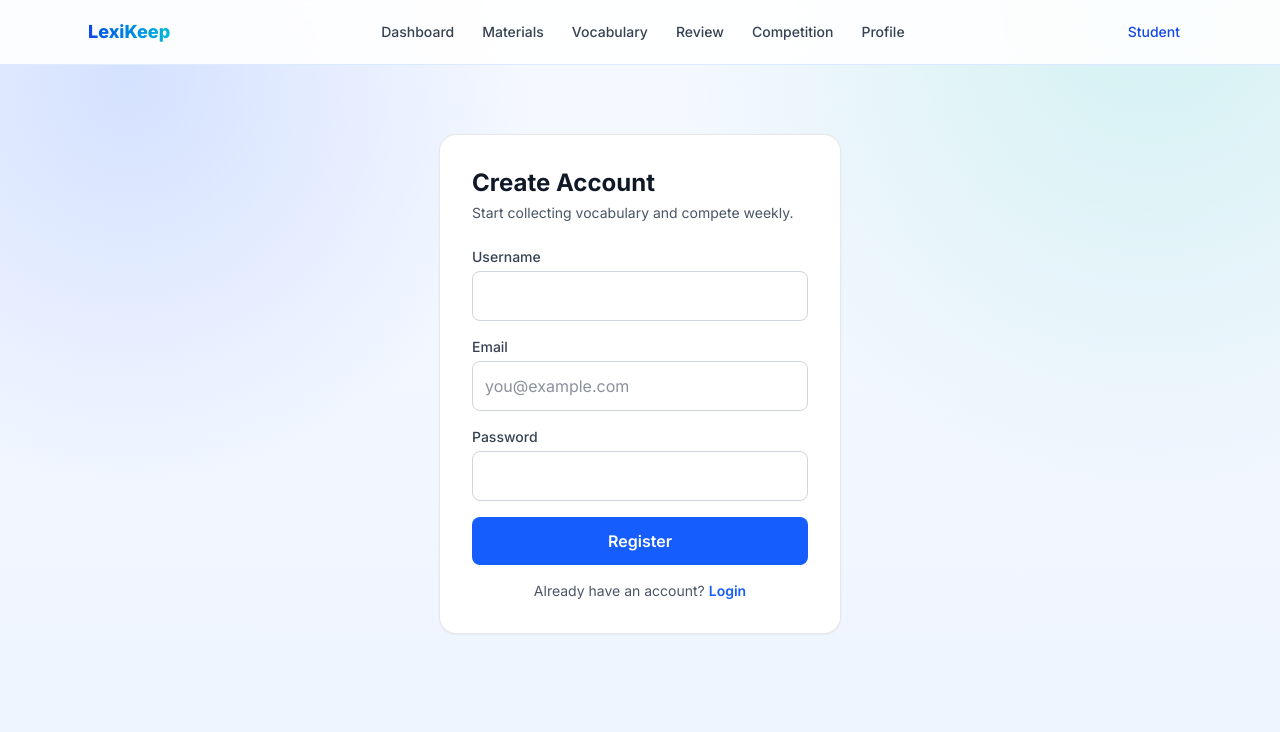
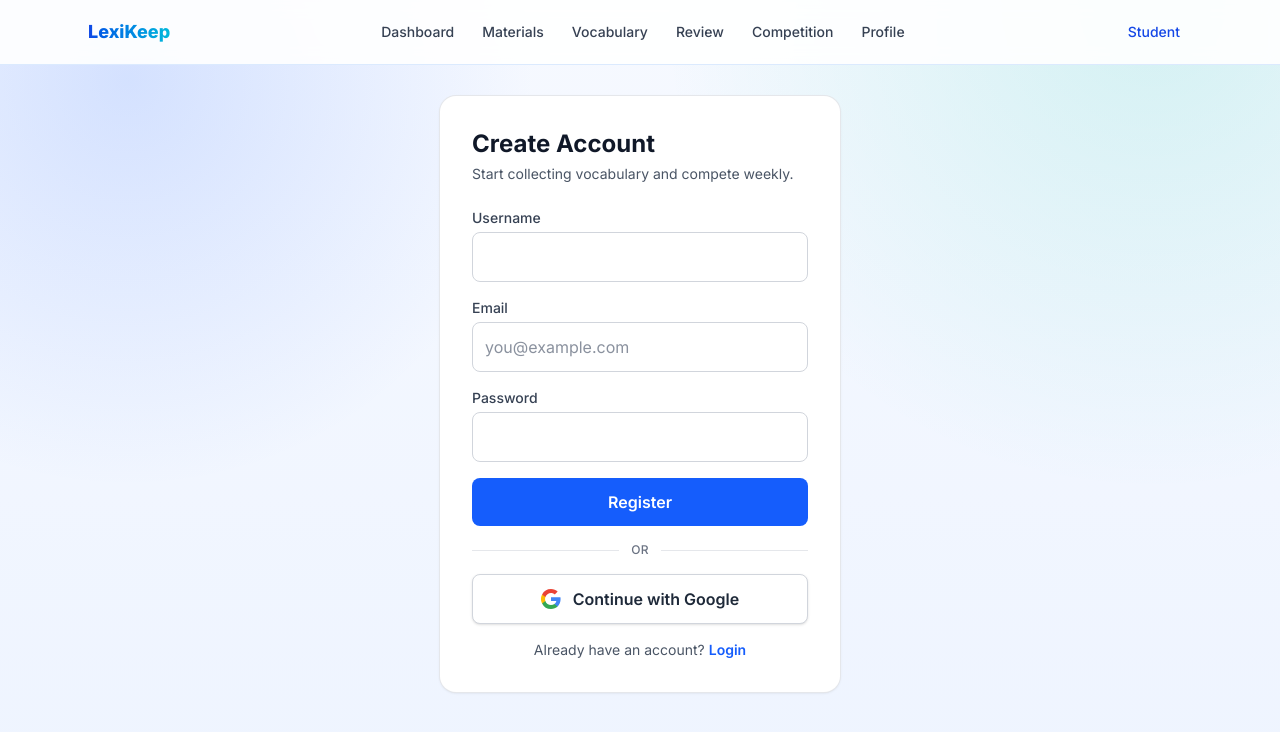
Before and after one commit to chimeras/lexikeep, a Next.js app: page /register in a window 1280 px wide. Shown: the top 732 px of the page. Built offline with nearby package versions, Linux system fonts and the light colour scheme.

Commit message:
avatars fixed

```diff
--- a/app/(auth)/login/page.tsx
+++ b/app/(auth)/login/page.tsx
@@ -1,18 +1,17 @@
 'use client';
 
 import Link from 'next/link';
-import { useRouter } from 'next/navigation';
 import { FormEvent, useState } from 'react';
 import { getDashboardRoute } from '@/lib/auth';
-import { getProfileById, signIn, upsertProfile } from '@/lib/supabase';
+import { getProfileById, signIn, signInWithGoogle, upsertProfile } from '@/lib/supabase';
 import InlineSpinner from '@/components/ui/InlineSpinner';
 
 export default function LoginPage() {
-  const router = useRouter();
   const [email, setEmail] = useState('');
   const [password, setPassword] = useState('');
   const [errorMessage, setErrorMessage] = useState<string | null>(null);
   const [submitting, setSubmitting] = useState(false);
+  const [googleSubmitting, setGoogleSubmitting] = useState(false);
 
   const handleSubmit = async (event: FormEvent<HTMLFormElement>) => {
     event.preventDefault();
@@ -46,11 +45,27 @@ export default function LoginPage() {
         profile = createdProfile;
       }
 
-      router.replace(getDashboardRoute(profile?.role));
+      window.location.assign(getDashboardRoute(profile?.role));
     } catch {
       setErrorMessage('Unable to sign in right now. Please try again.');
     } finally {
       setSubmitting(false);
+    }
+  };
+
+  const handleGoogleSignIn = async () => {
+    setGoogleSubmitting(true);
+    setErrorMessage(null);
+    try {
+      const origin = window.location.origin;
+      const { error } = await signInWithGoogle(`${origin}/auth/callback?next=/dashboard`);
+      if (error) {
+        setErrorMessage(error.message);
+        setGoogleSubmitting(false);
+      }
+    } catch {
+      setErrorMessage('Unable to start Google sign in right now.');
+      setGoogleSubmitting(false);
     }
   };
 
@@ -98,6 +113,48 @@ export default function LoginPage() {
           </button>
         </form>
 
+        <div className="my-4 flex items-center gap-3">
+          <div className="h-px flex-1 bg-gray-200" />
+          <span className="text-xs font-medium uppercase tracking-wide text-gray-500">or</span>
+          <div className="h-px flex-1 bg-gray-200" />
+        </div>
+
+        <button
+          type="button"
+          onClick={() => void handleGoogleSignIn()}
+          disabled={googleSubmitting}
+          className="group inline-flex w-full items-center justify-center gap-3 rounded-lg border border-gray-300 bg-white py-3 font-semibold text-gray-800 shadow-sm transition hover:-translate-y-0.5 hover:border-gray-400 hover:bg-gray-50 hover:shadow disabled:cursor-not-allowed disabled:opacity-70"
+        >
+          <span className="inline-flex h-5 w-5 items-center justify-center rounded-full bg-white">
+            <svg viewBox="0 0 24 24" className="h-5 w-5" aria-hidden="true">
+              <path
+                d="M23.49 12.27c0-.79-.07-1.55-.2-2.27H12v4.3h6.44a5.5 5.5 0 0 1-2.38 3.61v3h3.85c2.25-2.07 3.58-5.11 3.58-8.64Z"
+                fill="#4285F4"
+              />
+              <path
+                d="M12 24c3.24 0 5.95-1.07 7.93-2.91l-3.85-3c-1.07.72-2.44 1.15-4.08 1.15-3.13 0-5.79-2.11-6.74-4.95H1.28v3.09A12 12 0 0 0 12 24Z"
+                fill="#34A853"
+              />
+              <path
+                d="M5.26 14.29a7.2 7.2 0 0 1 0-4.58V6.62H1.28a12 12 0 0 0 0 10.76l3.98-3.09Z"
+                fill="#FBBC05"
+              />
+              <path
+                d="M12 4.77c1.76 0 3.33.61 4.57 1.8l3.43-3.43C17.95 1.2 15.24 0 12 0A12 12 0 0 0 1.28 6.62l3.98 3.09C6.21 6.88 8.87 4.77 12 4.77Z"
+                fill="#EA4335"
+              />
+            </svg>
+          </span>
+          {googleSubmitting ? (
+            <>
+              <InlineSpinner size={16} />
+              Redirecting to Google...
+            </>
+          ) : (
+            'Continue with Google'
+          )}
+        </button>
+
         <p className="mt-4 text-center text-sm text-gray-600">
           No account yet?{' '}
           <Link href="/register" className="font-semibold text-blue-600 hover:text-blue-700">
--- a/app/(auth)/register/page.tsx
+++ b/app/(auth)/register/page.tsx
@@ -1,19 +1,18 @@
 'use client';
 
 import Link from 'next/link';
-import { useRouter } from 'next/navigation';
 import { FormEvent, useState } from 'react';
 import { getDashboardRoute } from '@/lib/auth';
-import { signUp, upsertProfile } from '@/lib/supabase';
+import { signInWithGoogle, signUp, upsertProfile } from '@/lib/supabase';
 import InlineSpinner from '@/components/ui/InlineSpinner';
 
 export default function RegisterPage() {
-  const router = useRouter();
   const [username, setUsername] = useState('');
   const [email, setEmail] = useState('');
   const [password, setPassword] = useState('');
   const [errorMessage, setErrorMessage] = useState<string | null>(null);
   const [submitting, setSubmitting] = useState(false);
+  const [googleSubmitting, setGoogleSubmitting] = useState(false);
 
   const handleSubmit = async (event: FormEvent<HTMLFormElement>) => {
     event.preventDefault();
@@ -40,15 +39,31 @@ export default function RegisterPage() {
       }
 
       if (data.session) {
-        router.replace(getDashboardRoute('student'));
+        window.location.assign(getDashboardRoute('student'));
         return;
       }
 
-      router.replace('/login');
+      window.location.assign('/login');
     } catch {
       setErrorMessage('Unable to register right now. Please try again.');
     } finally {
       setSubmitting(false);
+    }
+  };
+
+  const handleGoogleSignUp = async () => {
+    setGoogleSubmitting(true);
+    setErrorMessage(null);
+    try {
+      const origin = window.location.origin;
+      const { error } = await signInWithGoogle(`${origin}/auth/callback?next=/dashboard`);
+      if (error) {
+        setErrorMessage(error.message);
+        setGoogleSubmitting(false);
+      }
+    } catch {
+      setErrorMessage('Unable to start Google sign up right now.');
+      setGoogleSubmitting(false);
     }
   };
 
@@ -107,6 +122,48 @@ export default function RegisterPage() {
           </button>
         </form>
 
+        <div className="my-4 flex items-center gap-3">
+          <div className="h-px flex-1 bg-gray-200" />
+          <span className="text-xs font-medium uppercase tracking-wide text-gray-500">or</span>
+          <div className="h-px flex-1 bg-gray-200" />
+        </div>
+
+        <button
+          type="button"
+          onClick={() => void handleGoogleSignUp()}
+          disabled={googleSubmitting}
+          className="group inline-flex w-full items-center justify-center gap-3 rounded-lg border border-gray-300 bg-white py-3 font-semibold text-gray-800 shadow-sm transition hover:-translate-y-0.5 hover:border-gray-400 hover:bg-gray-50 hover:shadow disabled:cursor-not-allowed disabled:opacity-70"
+        >
+          <span className="inline-flex h-5 w-5 items-center justify-center rounded-full bg-white">
+            <svg viewBox="0 0 24 24" className="h-5 w-5" aria-hidden="true">
+              <path
+                d="M23.49 12.27c0-.79-.07-1.55-.2-2.27H12v4.3h6.44a5.5 5.5 0 0 1-2.38 3.61v3h3.85c2.25-2.07 3.58-5.11 3.58-8.64Z"
+                fill="#4285F4"
+              />
+              <path
+                d="M12 24c3.24 0 5.95-1.07 7.93-2.91l-3.85-3c-1.07.72-2.44 1.15-4.08 1.15-3.13 0-5.79-2.11-6.74-4.95H1.28v3.09A12 12 0 0 0 12 24Z"
+                fill="#34A853"
+              />
+              <path
+                d="M5.26 14.29a7.2 7.2 0 0 1 0-4.58V6.62H1.28a12 12 0 0 0 0 10.76l3.98-3.09Z"
+                fill="#FBBC05"
+              />
+              <path
+                d="M12 4.77c1.76 0 3.33.61 4.57 1.8l3.43-3.43C17.95 1.2 15.24 0 12 0A12 12 0 0 0 1.28 6.62l3.98 3.09C6.21 6.88 8.87 4.77 12 4.77Z"
+                fill="#EA4335"
+              />
+            </svg>
+          </span>
+          {googleSubmitting ? (
+            <>
+              <InlineSpinner size={16} />
+              Redirecting to Google...
+            </>
+          ) : (
+            'Continue with Google'
+          )}
+        </button>
+
         <p className="mt-4 text-center text-sm text-gray-600">
           Already have an account?{' '}
           <Link href="/login" className="font-semibold text-blue-600 hover:text-blue-700">
--- a/app/(dashboard)/profile/page.tsx
+++ b/app/(dashboard)/profile/page.tsx
@@ -19,7 +19,7 @@ const emptyMetrics: StudentMetrics = {
 
 const avatarOptions = Array.from({ length: 8 }, (_, index) => ({
   id: index + 1,
-  preferred: `/assets/avatars/${index + 1}.webp`,
+  preferred: `/assets/avatars/${index + 1}.jpg`,
   fallback: `/assets/avatars/${index + 1}.jpg`,
 }));
 
--- /dev/null
+++ b/app/auth/callback/route.ts
@@ -0,0 +1,31 @@
+import { cookies } from 'next/headers';
+import { NextResponse } from 'next/server';
+import { createServerClient } from '@supabase/ssr';
+
+export async function GET(request: Request) {
+  const requestUrl = new URL(request.url);
+  const code = requestUrl.searchParams.get('code');
+  const next = requestUrl.searchParams.get('next') ?? '/dashboard';
+  const origin = requestUrl.origin;
+
+  if (code) {
+    const cookieStore = await cookies();
+    const supabase = createServerClient(
+      process.env.NEXT_PUBLIC_SUPABASE_URL!,
+      process.env.NEXT_PUBLIC_SUPABASE_ANON_KEY!,
+      {
+        cookies: {
+          getAll() {
+            return cookieStore.getAll();
+          },
+          setAll(cookiesToSet) {
+            cookiesToSet.forEach(({ name, value, options }) => cookieStore.set(name, value, options));
+          },
+        },
+      },
+    );
+    await supabase.auth.exchangeCodeForSession(code);
+  }
+
+  return NextResponse.redirect(new URL(next, origin));
+}
--- a/lib/supabase.ts
+++ b/lib/supabase.ts
@@ -55,6 +55,20 @@ export const signUp = async (email: string, password: string, username: string)
   return { data, error };
 };
 
+export const signInWithGoogle = async (redirectTo: string) => {
+  const { data, error } = await supabase.auth.signInWithOAuth({
+    provider: 'google',
+    options: {
+      redirectTo,
+      queryParams: {
+        access_type: 'offline',
+        prompt: 'consent',
+      },
+    },
+  });
+  return { data, error };
+};
+
 export const upsertProfile = async (userId: string, username: string, role: AppRole = 'student') => {
   const { data, error } = await supabase
     .from('profiles')
--- a/proxy.ts
+++ b/proxy.ts
@@ -2,7 +2,7 @@ import { createServerClient } from '@supabase/ssr';
 import { NextResponse, type NextRequest } from 'next/server';
 import { getDashboardRoute } from '@/lib/auth';
 
-const PUBLIC_PATHS = ['/', '/login', '/register'];
+const PUBLIC_PATHS = ['/', '/login', '/register', '/auth/callback'];
 
 export async function proxy(request: NextRequest) {
   let response = NextResponse.next({
```
